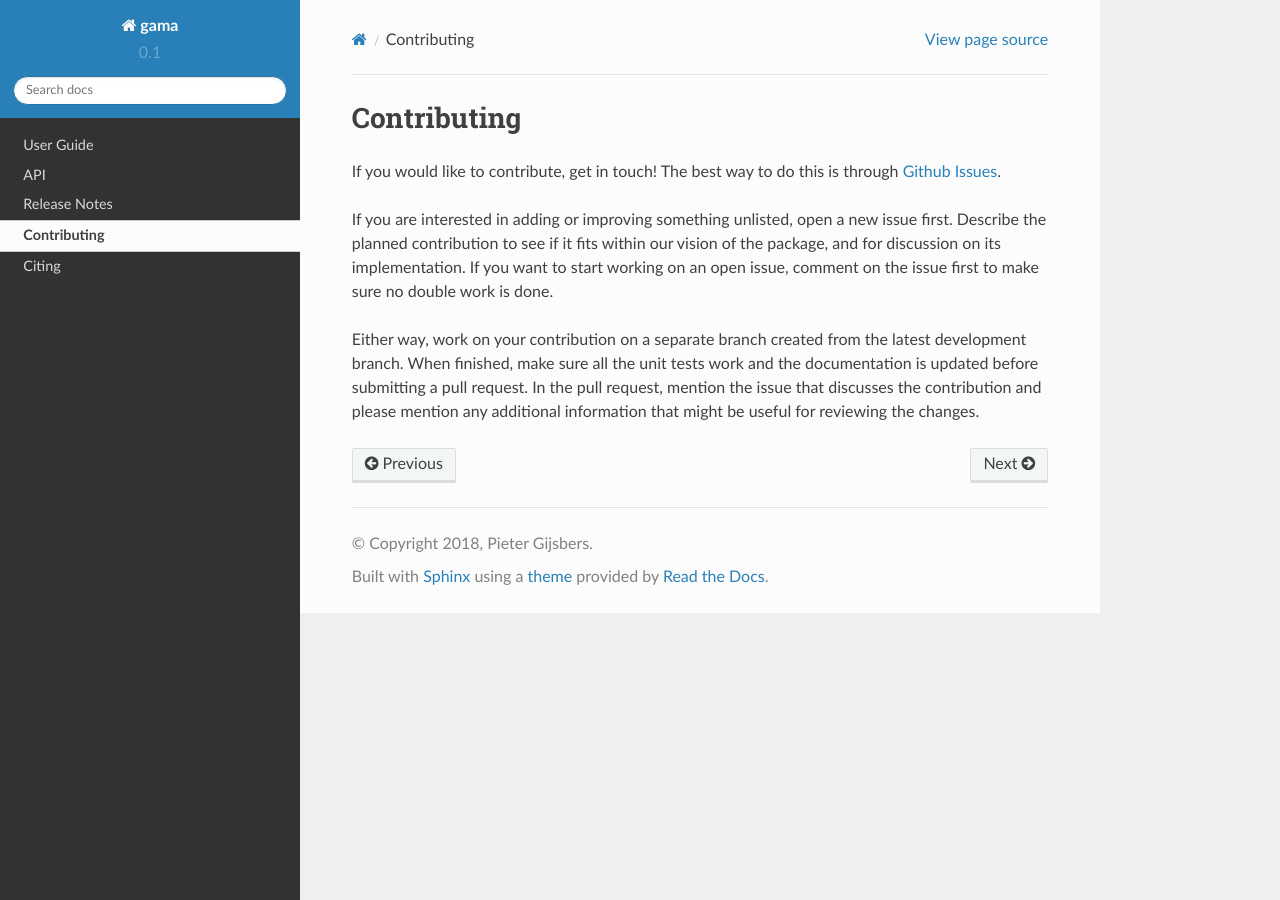
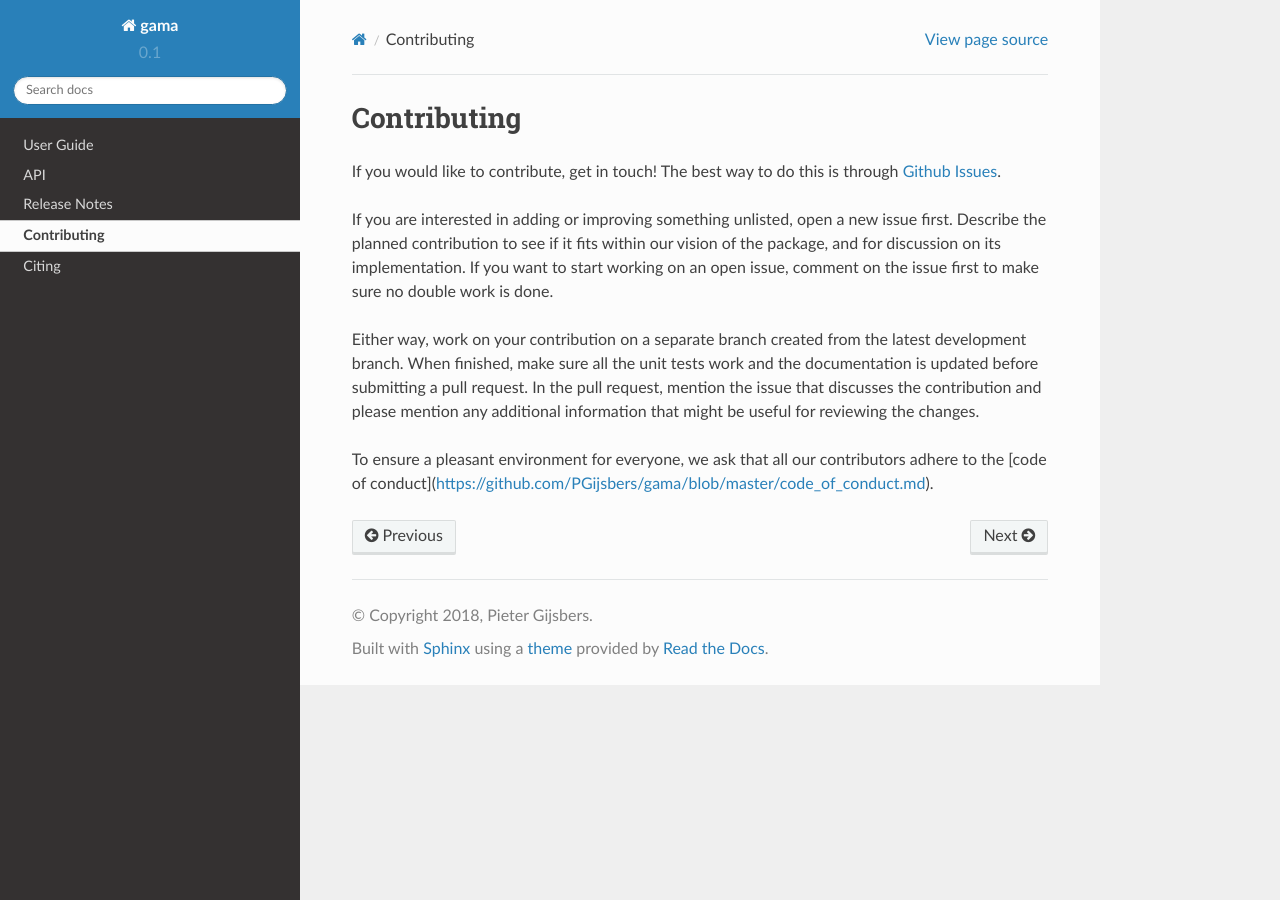
Before and after one commit to openml-labs/gama, a Sphinx documentation site: the page built from docs/source/contributing.rst, in a window 1280 px wide. Built offline with Sphinx 7.4.7 and the Read the Docs theme 2.0.0, drawn with Linux system fonts in a browser that asks for light colours; pages that are not in the unit, such as notebooks, are missing from menus.

Commit message:
Add link to code of conduct.

```diff
--- a/docs/source/contributing.rst
+++ b/docs/source/contributing.rst
@@ -13,3 +13,5 @@ Either way, work on your contribution on a separate branch created from the late
 When finished, make sure all the unit tests work and the documentation is updated before submitting a pull request.
 In the pull request, mention the issue that discusses the contribution and please mention any additional information
 that might be useful for reviewing the changes.
+
+To ensure a pleasant environment for everyone, we ask that all our contributors adhere to the [code of conduct](https://github.com/PGijsbers/gama/blob/master/code_of_conduct.md).
```
